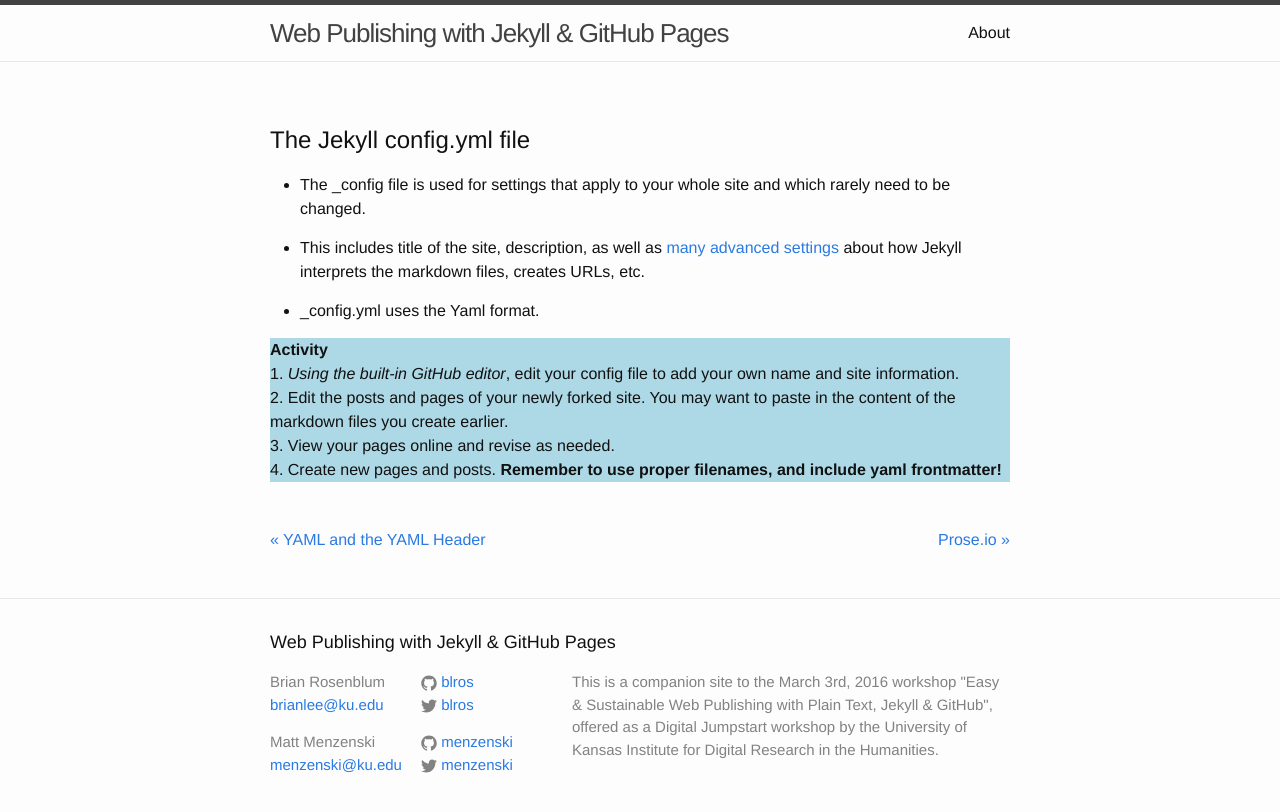
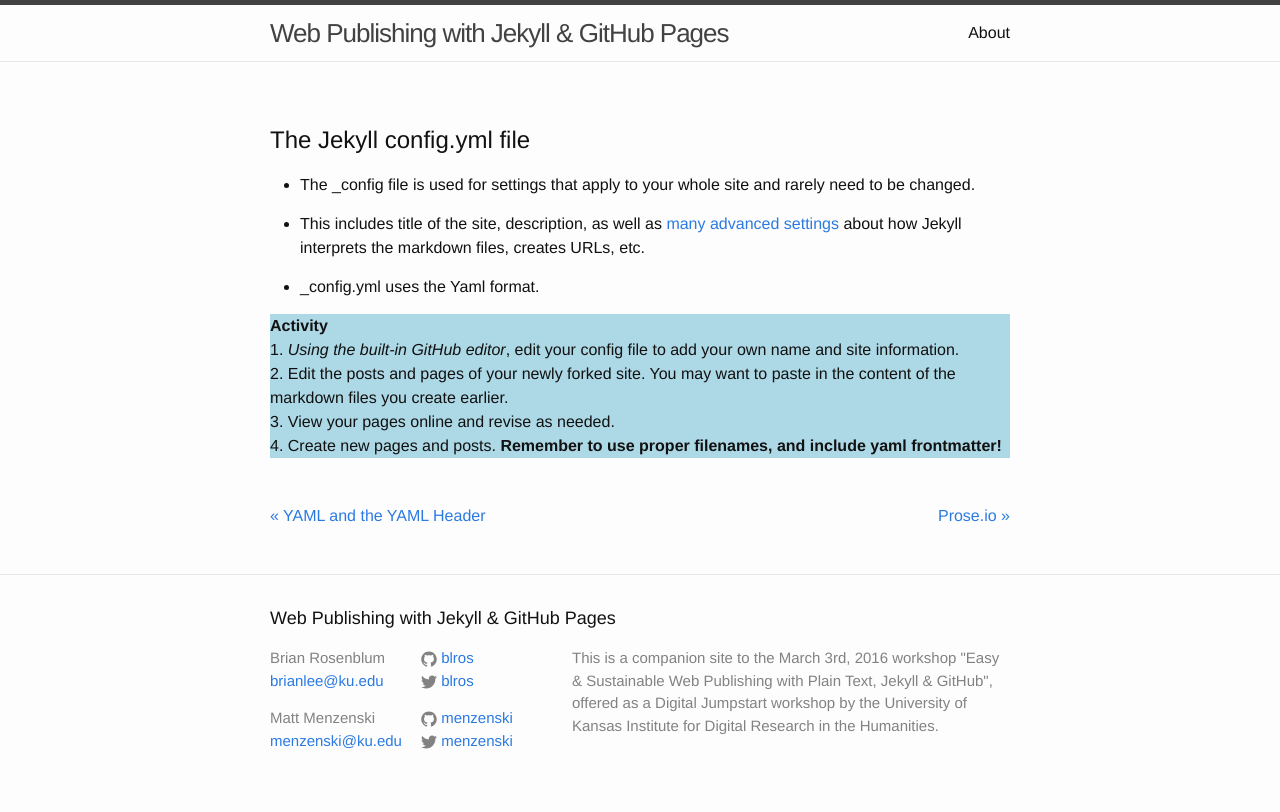
Before and after one commit to menzenski/idrh-static-site-workshop, a Jekyll site: the page built from _posts/2016-02-11-editing-the-config-file.md, in a window 1280 px wide. Shown: the top 812 px of the page. Built offline with Jekyll 4.4.1, drawn with Linux system fonts in a browser that asks for light colours.

Commit message:
Update 2016-02-11-editing-the-config-file.md

```diff
--- a/_posts/2016-02-11-editing-the-config-file.md
+++ b/_posts/2016-02-11-editing-the-config-file.md
@@ -7,7 +7,7 @@ published: true
 ---
 # The Jekyll config.yml file
 
-* The \_config file is used for settings that apply to your whole site and which rarely need to be changed.
+* The \_config file is used for settings that apply to your whole site and rarely need to be changed.
 
 * This includes title of the site, description, as well as [many advanced settings](https://jekyllrb.com/docs/configuration/) about how Jekyll interprets the markdown files, creates URLs, etc.
 
```
